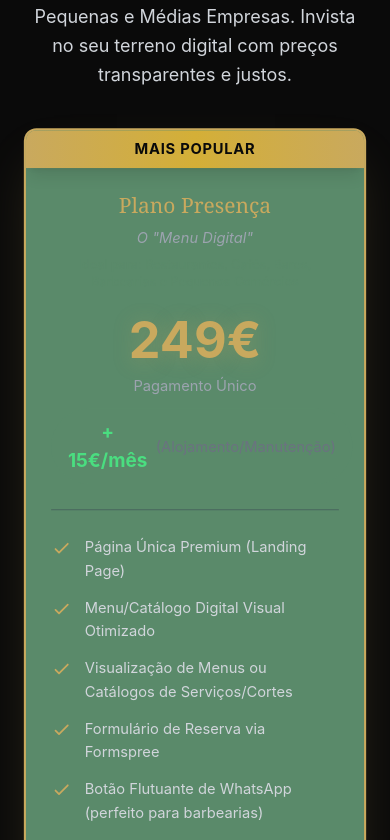
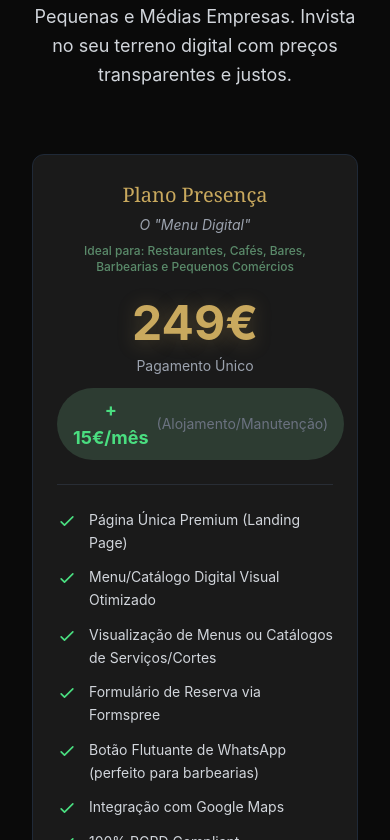
Before and after one commit to AndreLeal-L2/AndreLeal-L2.github.io, a Next.js app: page / in a window 390 px wide. Shown: the part 4184-5024 px from the top of the page. Built offline with nearby package versions, Linux system fonts and the light colour scheme.

Commit message:
Remove Mais Popular badge and optimize mobile spacing

```diff
--- a/src/components/PricingSection.tsx
+++ b/src/components/PricingSection.tsx
@@ -51,7 +51,7 @@
         </div>
 
         {/* Pricing Cards */}
-        <div className="grid grid-cols-1 md:grid-cols-3 gap-6 lg:gap-8 items-stretch">
+        <div className="grid grid-cols-1 md:grid-cols-3 gap-8 md:gap-6 lg:gap-8 items-stretch">
           {/* Card 1: Plano Presença - Updated with Barbearias */}
           <div className="animate-on-scroll" style={{ transitionDelay: '0ms' }}>
             <PricingCard
@@ -72,7 +72,6 @@
                 'Tempo de Carga <2s',
               ]}
               ctaText="Solicitar Orçamento"
-              isPopular={true}
               onCtaClick={() => handlePlanClick('Plano Presença')}
             />
           </div>
```
